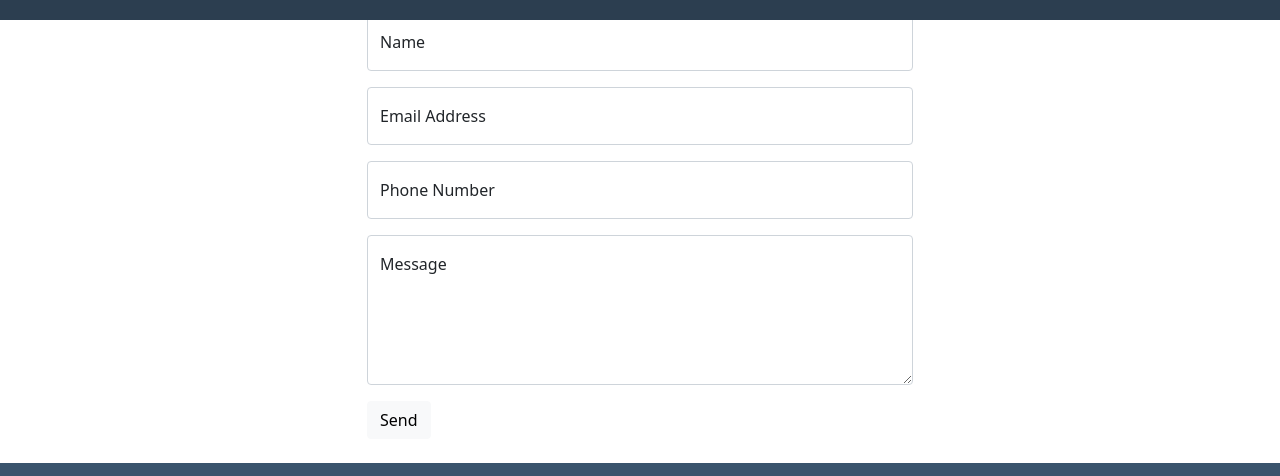
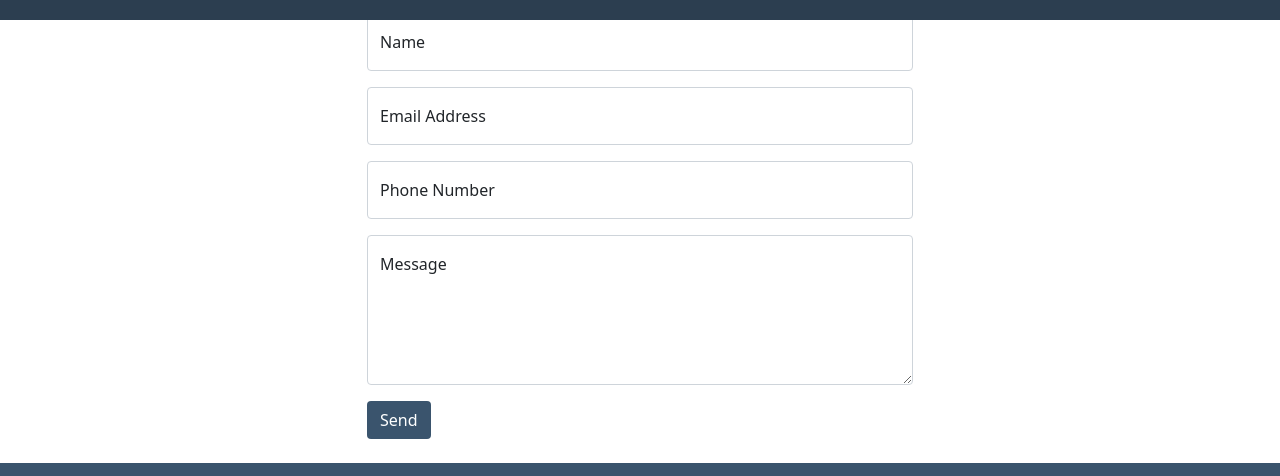
Before and after one commit to MatteoJoel91/html-css-bootstrap-freelancer, a plain HTML site: page index.html in a window 1280 px wide. In both pictures the pointer is over the button "Send". Shown: the part 1649-2125 px from the top of the page. Drawn offline with nearby package versions, Linux system fonts and the light colour scheme.

Commit message:
100% no commenti

```diff
--- a/index.html
+++ b/index.html
@@ -222,7 +222,7 @@
                         <textarea class="form-control" placeholder="Leave a comment here" id="floatingTextarea2" style="height: 150px"></textarea>
                         <label for="Message">Message</label>
                       </div>
-                      <button type="button" class="btn btn-outline-light ms_verde mt-3">Send</button>
+                      <button type="button" class="btn ms_verde mt-3 text-white ms_button">Send</button>
                 </div>
             </div>
         </div>
--- a/style.css
+++ b/style.css
@@ -59,7 +59,7 @@ header{
 
 .nav-hover:hover {
     color: rgba(26,188,156,255);
-  }
+}
 
 .hover{
     position: relative;
@@ -83,7 +83,9 @@ header{
 .bi-plus-circle{
     font-size: 150px;
 }
-
+.ms_button:hover{
+    background-color: rgba(58,84,109,255);
+}
 /* REGOLE RESPONSIVE */
 @media screen and (min-width: 375px) and (max-width: 768px){
     .img-avatar{
```
